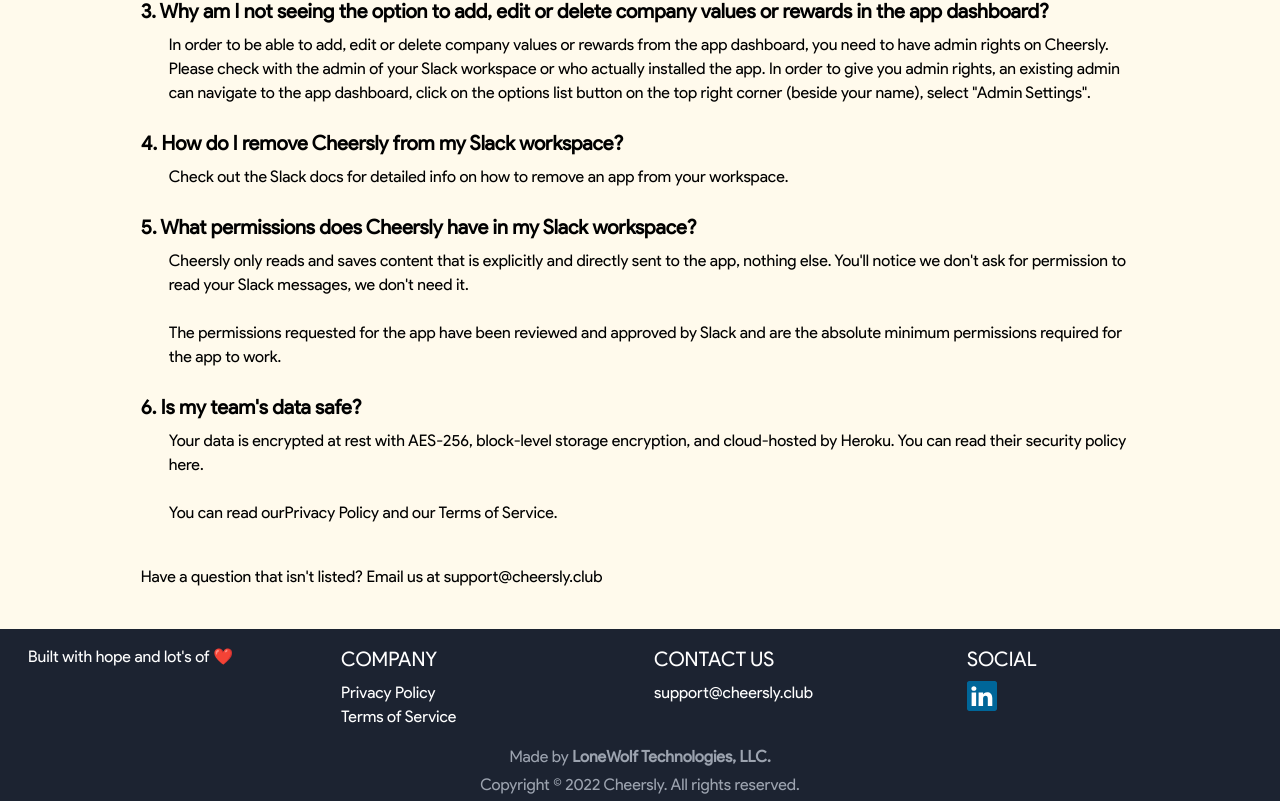
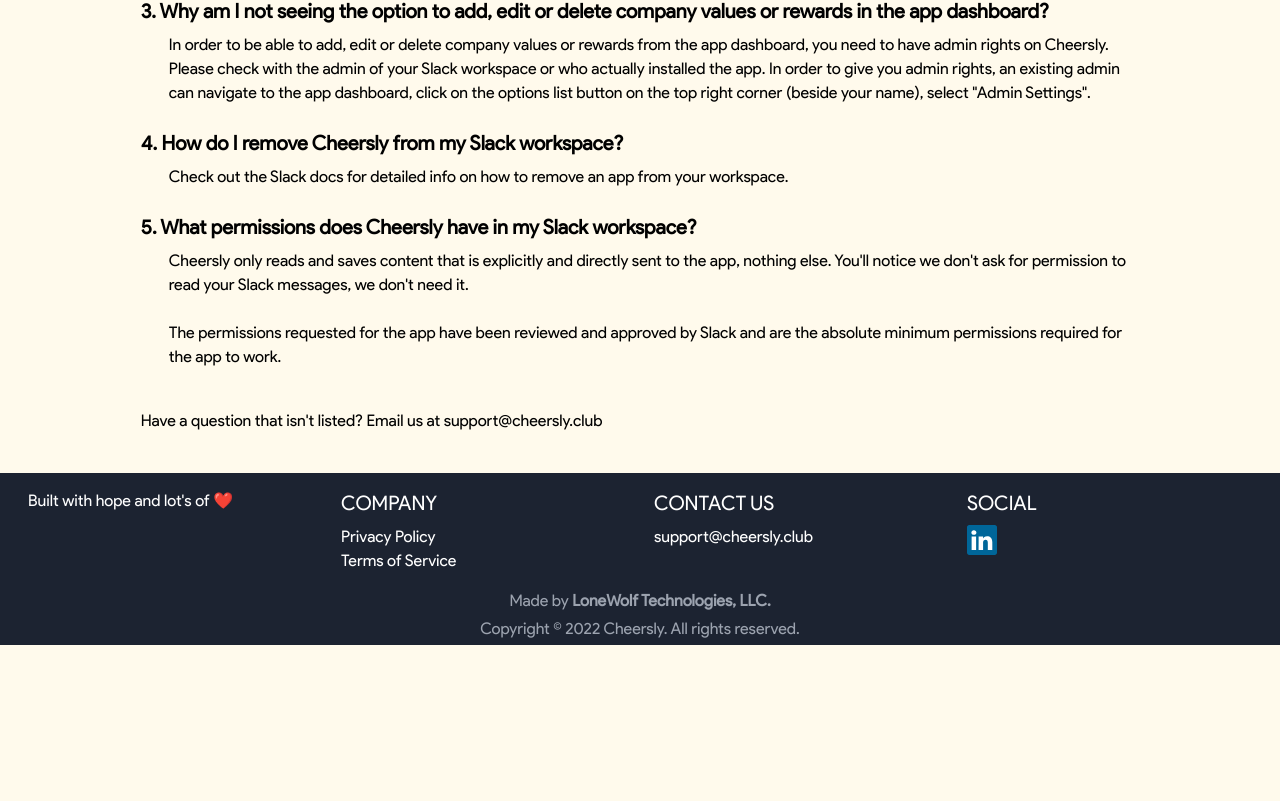
Before and after one commit to nihalwashere/cheersly-web, a React (Create React App) app: page /faq in a window 1280 px wide. Shown: the part 716-1517 px from the top of the page. After the commit the page ends 1361 px from the top, so only its background shows below. Built offline with nearby package versions, Linux system fonts and the light colour scheme.

Commit message:
fix: minor

```diff
--- a/src/containers/faq/index.js
+++ b/src/containers/faq/index.js
@@ -109,35 +109,6 @@
           </div>
 
           <div className="mb-6">
-            <div name="faq-question" className="flex text-xl font-semibold">
-              6. Is my team&apos;s data safe?
-            </div>
-
-            <p className="mt-2 ml-7">
-              Your data is encrypted at rest with AES-256, block-level storage
-              encryption, and cloud-hosted by Heroku. You can read their{" "}
-              <a
-                rel="noreferrer noopener"
-                target="_blank"
-                href="https://www.heroku.com/policy/security"
-              >
-                security policy here
-              </a>
-              .
-              <br />
-              <br />
-              You can read our
-              <a rel="noreferrer noopener" target="_blank" href="/privacy">
-                Privacy Policy
-              </a>{" "}
-              and our
-              <a rel="noreferrer noopener" target="_blank" href="/tos">
-                {" "}
-                Terms of Service
-              </a>
-              .
-            </p>
-
             <p className="text-base mt-10">
               Have a question that isn&apos;t listed? Email us at{" "}
               {CHEERSLY_SUPPORT_EMAIL}
--- a/src/containers/privacy-policy/index.js
+++ b/src/containers/privacy-policy/index.js
@@ -143,7 +143,7 @@
             Security and storage
             <ul>
               <li>
-                We use Heroku as hosting provider in the United States to store
+                We use Render as hosting provider in the United States to store
                 and protect your information. They are up to date and setup with
                 the latest security standards and undergo recurring security
                 assessments to protect your information.
@@ -201,13 +201,13 @@
           <p className="mb-5 margin-top-10">
             <ul className="list-disc ml-5">
               <li>
-                Heroku{" "}
+                Render{" "}
                 <a
-                  href="https://www.heroku.com"
+                  href="https://render.com/"
                   target="_blank"
                   rel="noreferrer noopener"
                 >
-                  (https://www.heroku.com)
+                  (https://render.com/)
                 </a>
               </li>
               <ul className="list-disc ml-5">
```
